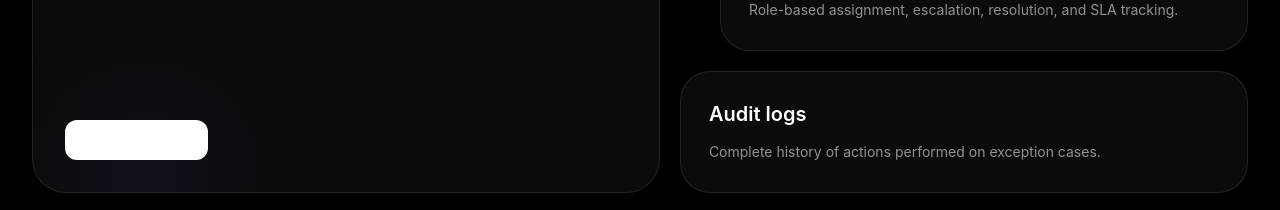
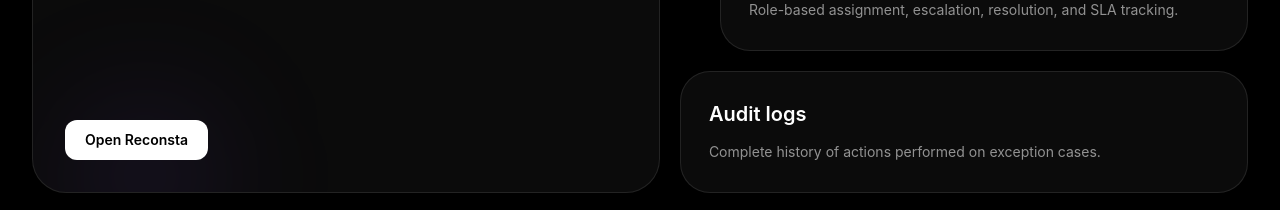
Before and after one commit to darshanbagade/reconsta, a React (Vite) app in the folder reconsta-frontend/: page / in a window 1280 px wide. Shown: the part 2600-2810 px from the top of the page. Built offline with nearby package versions, Linux system fonts and the light colour scheme; no server answers.

Commit message:
Updated logo and platform card button text

```diff
--- a/reconsta-frontend/src/pages/HomePage.jsx
+++ b/reconsta-frontend/src/pages/HomePage.jsx
@@ -192,9 +192,11 @@ const HomePage = () => {
 
                                 <Link
                                     to="/login"
-                                    className="mt-10 inline-flex w-fit rounded-xl bg-white px-5 py-2.5 text-sm font-semibold text-black transition hover:bg-white/90"
+                                    className="mt-10 inline-flex w-fit rounded-xl text-black bg-white px-5 py-2.5 text-sm font-semibold  hover:bg-white/90 "
                                 >
-                                    Open Reconsta
+                                    <span
+                                    className='text-black'
+                                    >Open Reconsta</span>
                                 </Link>
                             </div>
                         </article>
```
